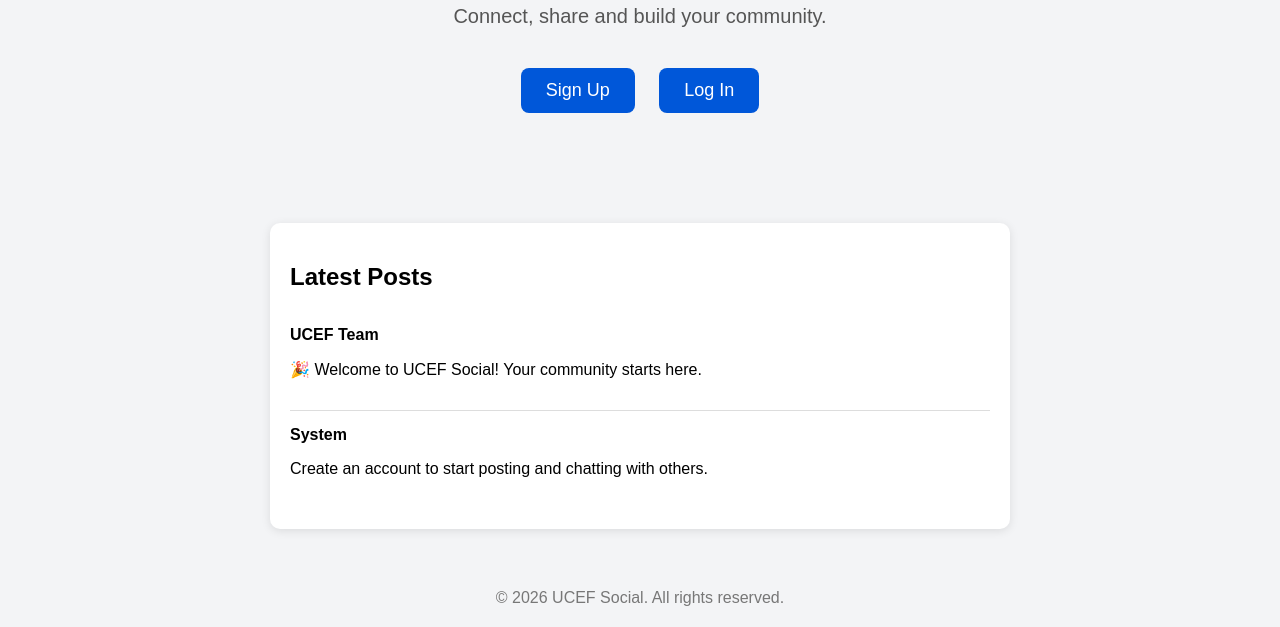
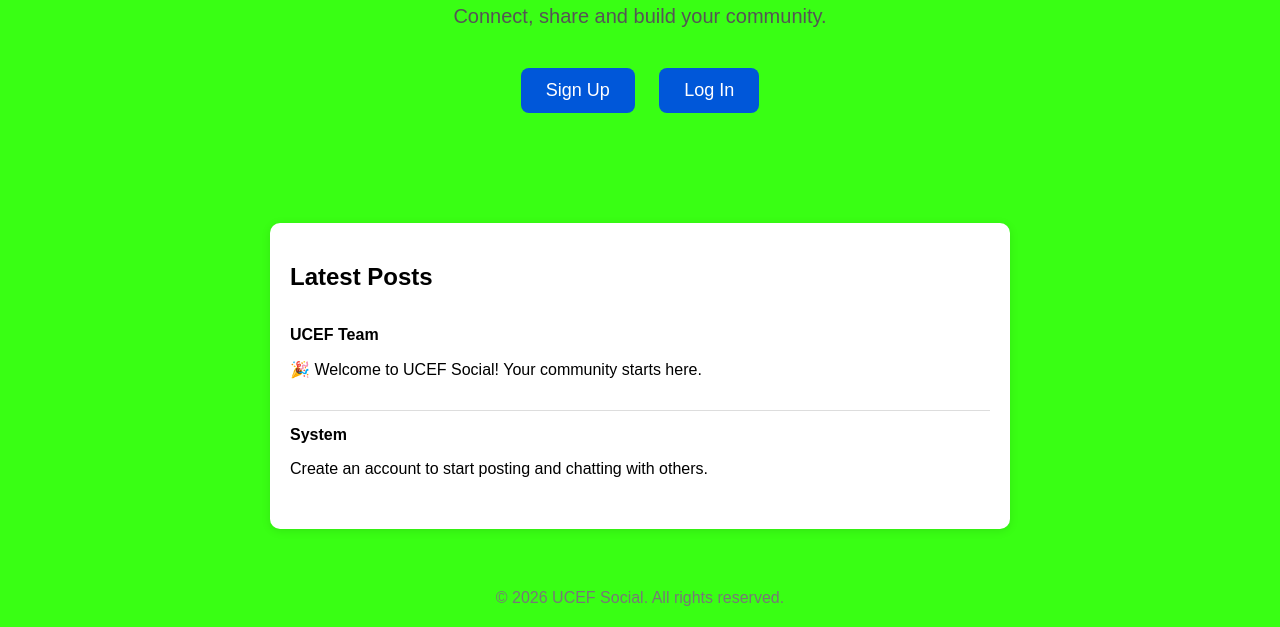
Before and after one commit to lastreaity46-ops/Ucef-social-2.0, a plain HTML site: page index.html in a window 1280 px wide. Shown: the part 346-973 px from the top of the page. Drawn offline with Linux system fonts and the light colour scheme.

Commit message:
Update index.html

```diff
--- a/index.html
+++ b/index.html
@@ -23,7 +23,7 @@
 body{
     margin:0;
     font-family:Arial, sans-serif;
-    background:#f3f4f6;
+    background:#39FF14;
 }
 
 header{
```
